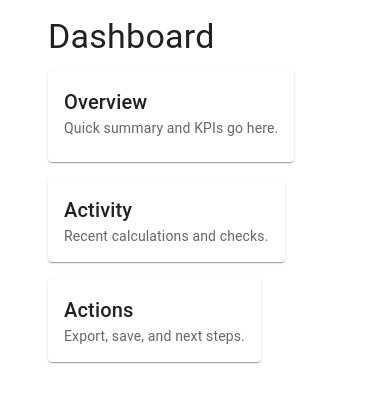
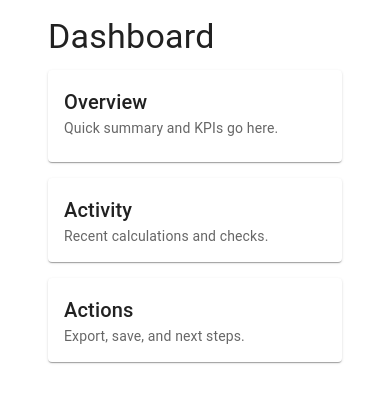
Before and after one commit to sophielarykaplan-tech/Fraud-Finder-v1, a React (Vite) app in the folder Frontend/: page / in a window 390 px wide. Shown: the part 535-938 px from the top of the page. Built offline with nearby package versions, Linux system fonts and the light colour scheme; the HTML template or start-up script is replaced by a standard one.

Commit message:
fix(frontend): avoid Grid typing error in Dashboard by using responsive Box grid

```diff
--- a/Frontend/src/components/Dashboard.tsx
+++ b/Frontend/src/components/Dashboard.tsx
@@ -15,8 +15,13 @@ const Dashboard: React.FC = () => {
         Dashboard
       </Typography>
 
-      <Grid container spacing={2}>
-        <Grid item xs={12} md={4}>
+      <Box
+        sx={{
+          display: 'grid',
+          gap: 2,
+          gridTemplateColumns: { xs: '1fr', md: 'repeat(3, 1fr)' },
+        }}
+      >
         <Card>
           <CardContent>
             <Typography variant="h6">Overview</Typography>
@@ -25,26 +30,21 @@ const Dashboard: React.FC = () => {
             </Typography>
           </CardContent>
         </Card>
-        </Grid>
 
-        <Grid item xs={12} md={4}>
         <Paper sx={{ p: 2 }}>
           <Typography variant="h6">Activity</Typography>
           <Typography variant="body2" color="text.secondary">
             Recent calculations and checks.
           </Typography>
         </Paper>
-        </Grid>
 
-        <Grid item xs={12} md={4}>
         <Paper sx={{ p: 2 }}>
           <Typography variant="h6">Actions</Typography>
           <Typography variant="body2" color="text.secondary">
             Export, save, and next steps.
           </Typography>
         </Paper>
-        </Grid>
-      </Grid>
+      </Box>
     </Box>
   );
 };
```
Lines whose indentation alone changed are shown as unchanged.
